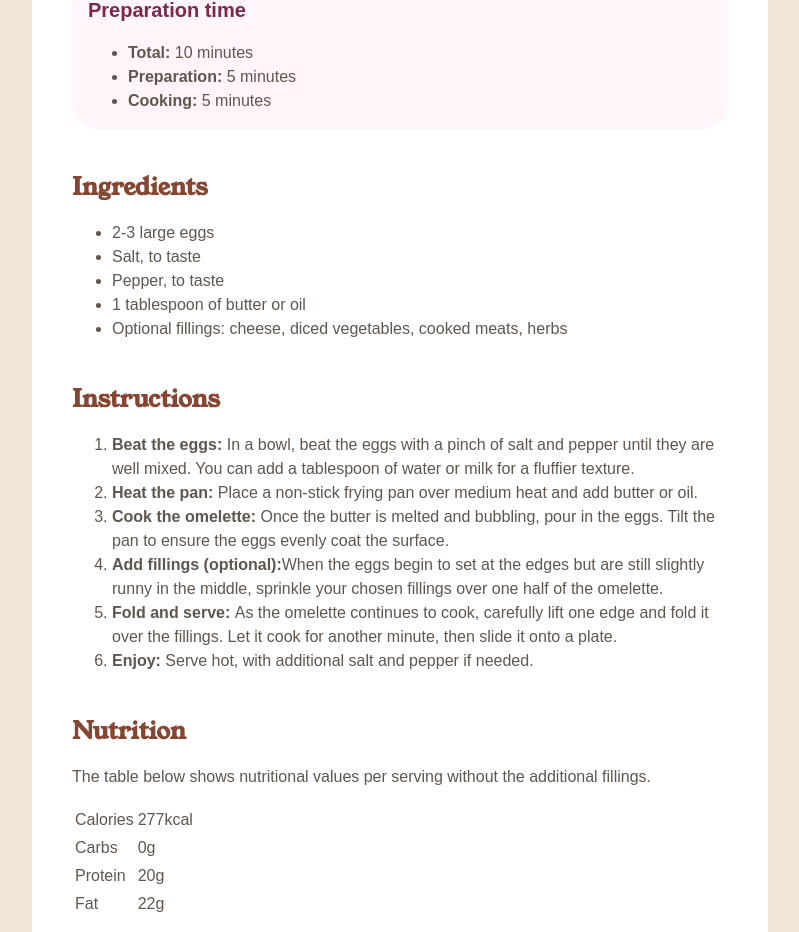
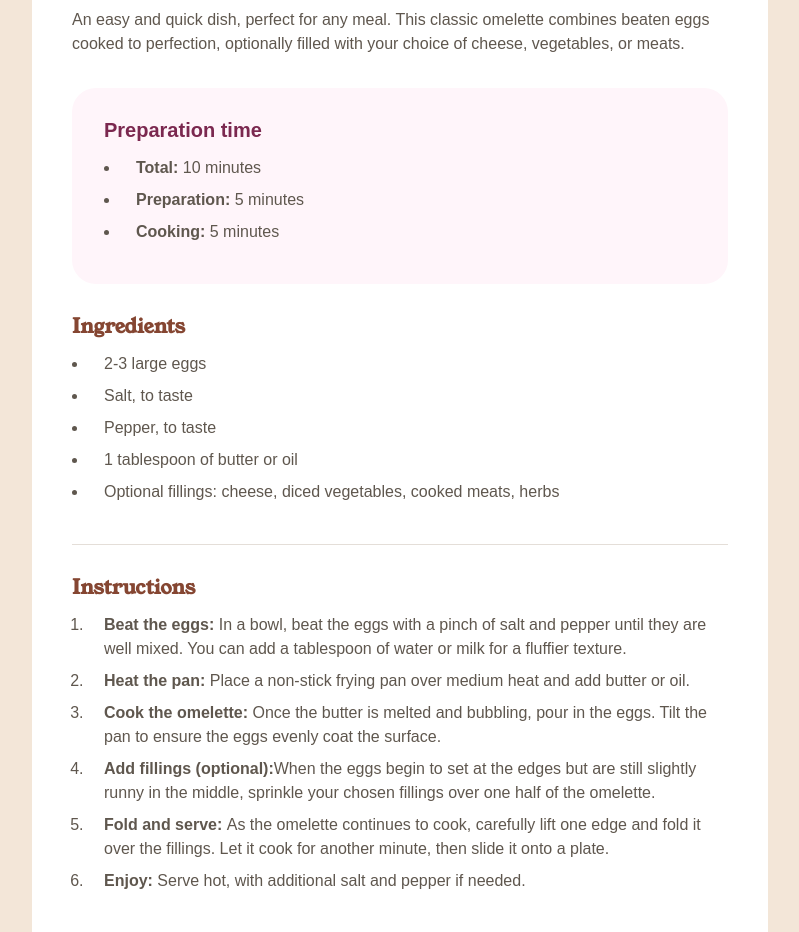
Before and after one commit to denisaorlikova91/recipe-page, a plain HTML site: page index.html in a window 1280 px wide. Shown: the part 576-1508 px from the top of the page, without its empty margins (240-1039 px from the left). Drawn offline with Linux system fonts and the light colour scheme; a web font is replaced by a local one.

Commit message:
add styles

```diff
--- a/index.html
+++ b/index.html
@@ -4,6 +4,7 @@
   <meta charset="UTF-8" />
   <meta name="viewport" content="width=device-width, initial-scale=1.0" />
   <title>Simple Omelette Recipe</title>
+  <link type="icon" rel="icon" href="assets/images/favicon-32x32.png" />
   <link href='style.css' rel='stylesheet'>
 </head>
 <body>
--- a/style.css
+++ b/style.css
@@ -26,7 +26,6 @@
     --spacing-1600: 128px;
 }
 
-
 *, *::before, *::after {
     box-sizing: border-box;
   }
@@ -38,11 +37,56 @@
 body {
     background-color: var(--stone-100);
     color: var(--stone-600);
-    line-height: 1.5;
     display: flex;
     justify-content: center;
     align-items: center;
     letter-spacing: 0px;
+    padding: var(--spacing-1600);
+}
+
+h1, h2, h3 {
+    font-family: var(--font-family-serif);
+    font-weight: var(--font-weight-700);
+    line-height: 1;
+}
+
+h1 {
+    font-size: 40px;
+}
+
+h2 {
+    font-size: 20px;
+}
+
+ul, ol {
+    padding-left: var(--spacing-200);
+}
+
+li {
+    padding-left: var(--spacing-200);
+}
+
+p, li, table {
+    font-family: var(--font-family-sans);
+    font-weight: var(--font-weight-400);
+    font-size: var(--font-size-paragraph);
+    line-height: 1.5;
+    margin-bottom: var(--spacing-100);
+}
+
+table {
+    border-collapse: collapse;
+    width: 100%;
+  }
+th, td {
+border-bottom: 1px solid var(--stone-150);
+padding: 8px;
+text-align: left;
+}
+
+td:nth-child(even) {
+font-weight: var(--font-weight-600);
+color: var(--brown-800);
 }
 
 main {
@@ -59,32 +103,28 @@ main {
 }
 
 .recipe-header--title {
-    line-height: 100%;
-    font-size: 40px;
-    font-family: var(--font-family-serif);
-    margin-bottom: var(--spacing-500);
-    color: var(--brown-800);
+    margin-bottom: var(--spacing-400);
+    color: var(--stone-900);
 }
 
 .recipe-header--description {
     font-family: var(--font-family-sans);
     font-weight: var(--font-weight-400);
     font-size: var(--font-size-paragraph);
-    margin-bottom: var(--spacing-500);
+    margin-bottom: var(--spacing-400);
 }
 
 .recipe-time {
-    margin-bottom: var(--spacing-500);
+    margin-bottom: var(--spacing-400);
     border-radius: 24px;
     background-color: var(--rose-50);
-    padding: var(--spacing-200);
+    padding: var(--spacing-400);
 }
 
 .recipe-time--title {
-    font-family: var(--font-family-sans);
     color: var(--rose-800);
     font-weight: var(--font-weight-600);
-    font-size: 20px;
+    font-family: var(--font-family-sans);
     margin-bottom: var(--spacing-200);
 }
 
@@ -95,13 +135,13 @@ main {
 
 .recipe-ingredients--title {
     margin-bottom: var(--spacing-200);
-    font-family: var(--font-family-serif);
     color: var(--brown-800);
 }
 
 .recipe-ingredients--list {
-    margin-bottom: var(--spacing-500);
-    font-family: var(--font-family-sans);
+    padding-bottom: var(--spacing-400);
+    margin-bottom: var(--spacing-400);
+    border-bottom: 1px solid var(--stone-150);
 }
 
 .recipe-instructions {
@@ -110,28 +150,52 @@ main {
 
 .recipe-instructions--title {
     margin-bottom: var(--spacing-200);
-    font-family: var(--font-family-serif);
     color: var(--brown-800);
 }
 
 .recipe-instructions--list {
-    font-family: var(--font-family-sans);
-    font-weight: var(--font-weight-400);
-
+    padding-bottom: var(--spacing-400);
+    margin-bottom: var(--spacing-400);
+    border-bottom: 1px solid var(--stone-150);
 }
 
 .recipe-nutrition--title {
-    font-family: var(--font-family-serif);
     color: var(--brown-800);
     margin-bottom: var(--spacing-200);
 }
 
 .recipe-nutrition--description {
-    font-family: var(--font-family-sans);
-    font-weight: var(--font-weight-400);
     margin-bottom: var(--spacing-200);
 }
 
-.recipe-nutrition--table {
-    font-family: var(--font-family-sans);
+@media screen and (max-width: 736px) {
+
 }
+
+@media screen and (max-width: 375px) {
+    body {
+        padding: 0;
+    }
+
+    h1 {
+        font-size: 36px;
+        margin-bottom: var(--spacing-300);
+    }
+
+    h2 {
+        margin-bottom: var(--spacing-200);
+    }
+
+    p, li, table {
+        margin-bottom: var(--spacing-150);
+    }
+
+    main {
+        width: 100%;
+        padding: var(--spacing-500) var(--spacing-400);
+    }
+
+    .recipe-header--image {
+        width: 100%;
+    }
+}
```
